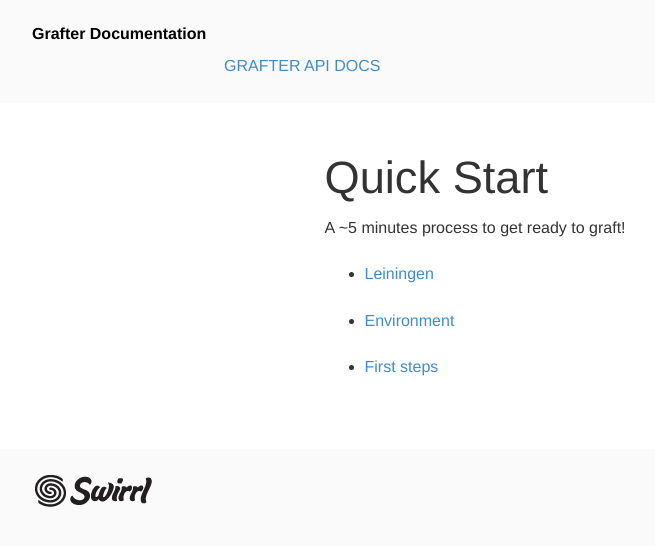
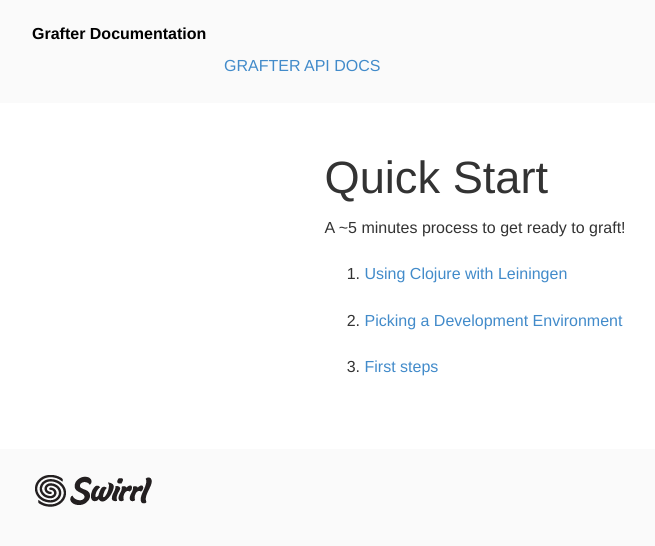
Before and after one commit to Swirrl/grafter-docs, a Jekyll site: the page built from _quick-start/index.md, in a window 1280 px wide. Shown: the top 546 px of the page, without its empty margins (38-693 px from the left). Built offline with Jekyll 4.4.1, drawn with Linux system fonts in a browser that asks for light colours.

Commit message:
Better names for quick start steps

```diff
--- a/_quick-start/index.md
+++ b/_quick-start/index.md
@@ -7,8 +7,8 @@
 
 A ~5 minutes process to get ready to graft!
 
-- [Leiningen](810_leiningen.html)
+1. [Using Clojure with Leiningen](810_leiningen.html)
 
-- [Environment](820_env.html)
+1. [Picking a Development Environment](820_env.html)
 
-- [First steps](830_first_steps.html)
+1. [First steps](830_first_steps.html)
```
